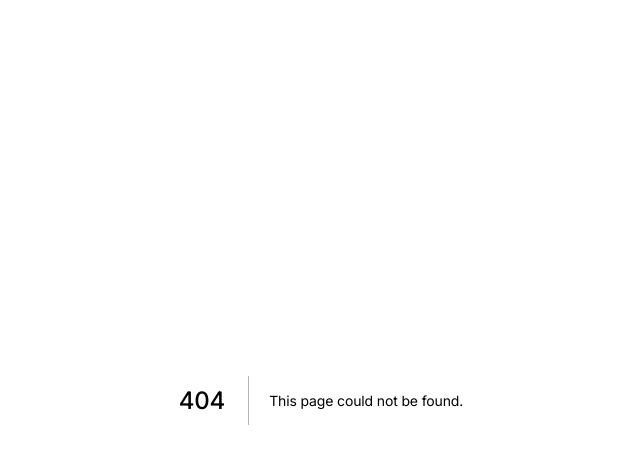
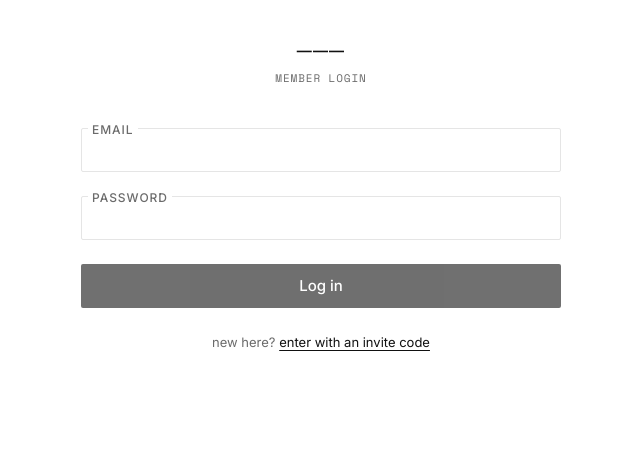
Before and after one commit to aetiusgular/resale-platform, a Next.js app: page /enter/login in a window 1280 px wide. Before the commit this address had no page. Shown: the top 464 px of the page, without its empty margins (319-959 px from the left). Built offline with nearby package versions, Linux system fonts and the light colour scheme.

Commit message:
fix(auth): add missing member login page + gate link — B1 shipped signup only

```diff
--- /dev/null
+++ b/app/enter/login/page.tsx
@@ -0,0 +1,91 @@
+'use client'
+
+import { useState } from 'react'
+import { useRouter } from 'next/navigation'
+import Link from 'next/link'
+import { createClient } from '@/lib/supabase/browser'
+
+export default function LoginPage() {
+  const router = useRouter()
+  const [email, setEmail] = useState('')
+  const [password, setPassword] = useState('')
+  const [error, setError] = useState<string | null>(null)
+  const [loading, setLoading] = useState(false)
+
+  async function handleLogin(e: React.FormEvent) {
+    e.preventDefault()
+    setError(null)
+    setLoading(true)
+    const supabase = createClient()
+    const { error: signInError } = await supabase.auth.signInWithPassword({
+      email: email.trim().toLowerCase(),
+      password,
+    })
+    if (signInError) {
+      setLoading(false)
+      setError(
+        signInError.message === 'Invalid login credentials'
+          ? 'wrong email or password'
+          : signInError.message
+      )
+      return
+    }
+    router.push('/browse')
+    router.refresh()
+  }
+
+  return (
+    <div style={{ background: 'var(--color-bg)', minHeight: '100svh', boxSizing: 'border-box', padding: '0 24px 40px' }}>
+      <div style={{ padding: '40px 0 0', textAlign: 'center' }}>
+        <span style={{ font: '600 15px var(--font-ui)', letterSpacing: '0.08em', color: 'var(--color-ink)' }}>———</span>
+        <div style={{ marginTop: '8px', fontFamily: 'var(--font-mono)', fontSize: '11px', letterSpacing: '0.08em', color: 'var(--color-ink-soft)', textTransform: 'uppercase' }}>
+          MEMBER LOGIN
+        </div>
+      </div>
+
+      <form onSubmit={handleLogin}
+        style={{ marginTop: '40px', display: 'flex', flexDirection: 'column', gap: '24px', maxWidth: '480px', margin: '40px auto 0' }}>
+        <FloatingInput label="Email" type="email" value={email}
+          onChange={(v) => { setEmail(v); setError(null) }} autoComplete="email" />
+        <FloatingInput label="Password" type="password" value={password}
+          onChange={(v) => { setPassword(v); setError(null) }} autoComplete="current-password" />
+
+        {error && (
+          <div style={{ fontSize: '14px', color: 'var(--color-alert)' }}>{error}</div>
+        )}
+
+        <button type="submit" disabled={loading || !email || !password}
+          style={{ height: '44px', border: 'none', borderRadius: '2px', background: 'var(--color-ink)',
+            color: 'var(--color-bg)', font: '500 15px var(--font-ui)', cursor: loading ? 'wait' : 'pointer',
+            opacity: loading || !email || !password ? 0.6 : 1 }}>
+          {loading ? 'Logging in…' : 'Log in'}
+        </button>
+
+        <div style={{ textAlign: 'center', fontSize: '13px', color: 'var(--color-ink-soft)' }}>
+          new here?{' '}
+          <Link href="/enter" style={{ color: 'var(--color-ink)', textDecoration: 'underline' }}>
+            enter with an invite code
+          </Link>
+        </div>
+      </form>
+    </div>
+  )
+}
+
+function FloatingInput({ label, type, value, onChange, autoComplete }: {
+  label: string; type: string; value: string; onChange: (v: string) => void; autoComplete?: string
+}) {
+  return (
+    <div style={{ position: 'relative', height: '44px', border: '1px solid var(--color-line)',
+      borderRadius: '2px', display: 'flex', alignItems: 'center', padding: '0 12px', boxSizing: 'border-box' }}>
+      <span style={{ position: 'absolute', left: '6px', top: '-7px', background: 'var(--color-bg)',
+        padding: '0 4px', font: '500 12px var(--font-ui)', letterSpacing: '0.08em',
+        textTransform: 'uppercase', color: 'var(--color-ink-soft)' }}>
+        {label}
+      </span>
+      <input type={type} value={value} onChange={(e) => onChange(e.target.value)} autoComplete={autoComplete}
+        style={{ width: '100%', border: 'none', outline: 'none', background: 'transparent',
+          fontFamily: 'var(--font-ui)', fontSize: '14px', color: 'var(--color-ink)' }} />
+    </div>
+  )
+}
--- a/app/enter/page.tsx
+++ b/app/enter/page.tsx
@@ -242,6 +242,17 @@ export default function EnterPage() {
         >
           no code? join the waitlist
         </Link>
+
+        <Link
+          href="/enter/login"
+          style={{
+            marginTop: '12px',
+            fontSize: '13px',
+            color: 'var(--color-ink-soft)',
+          }}
+        >
+          already a member? log in
+        </Link>
       </div>
 
       {/* Footer */}
```
